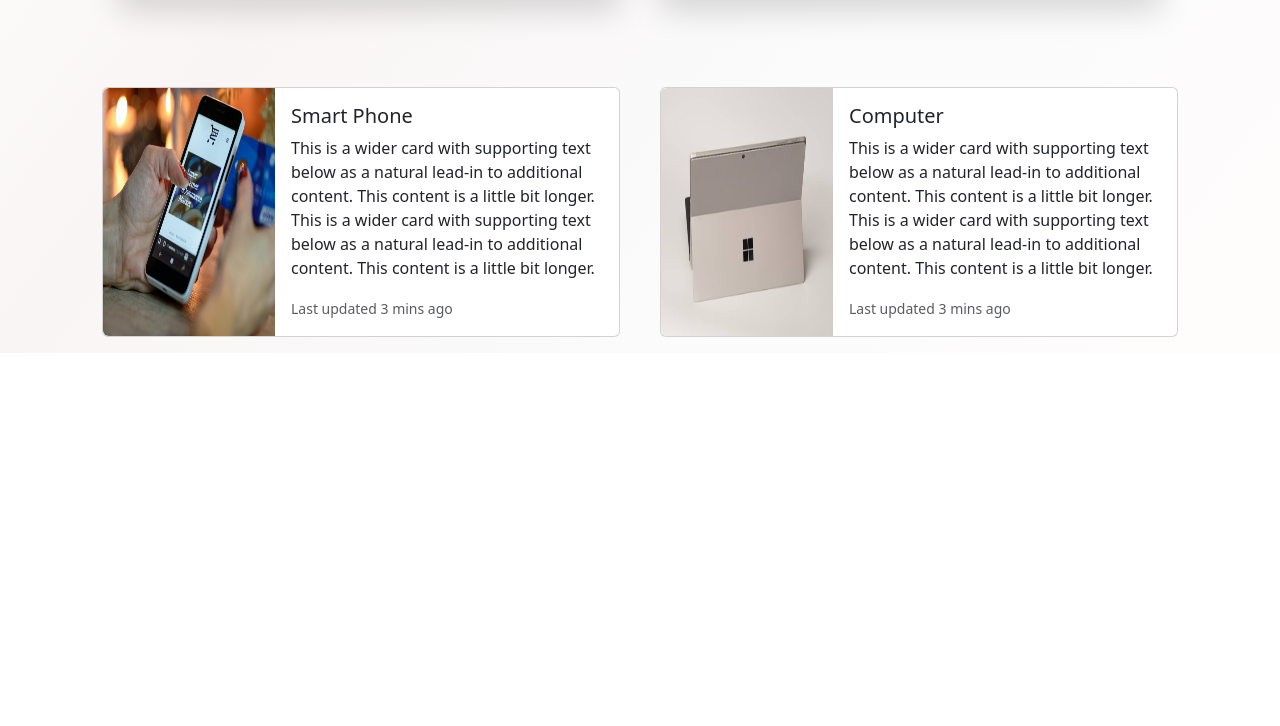
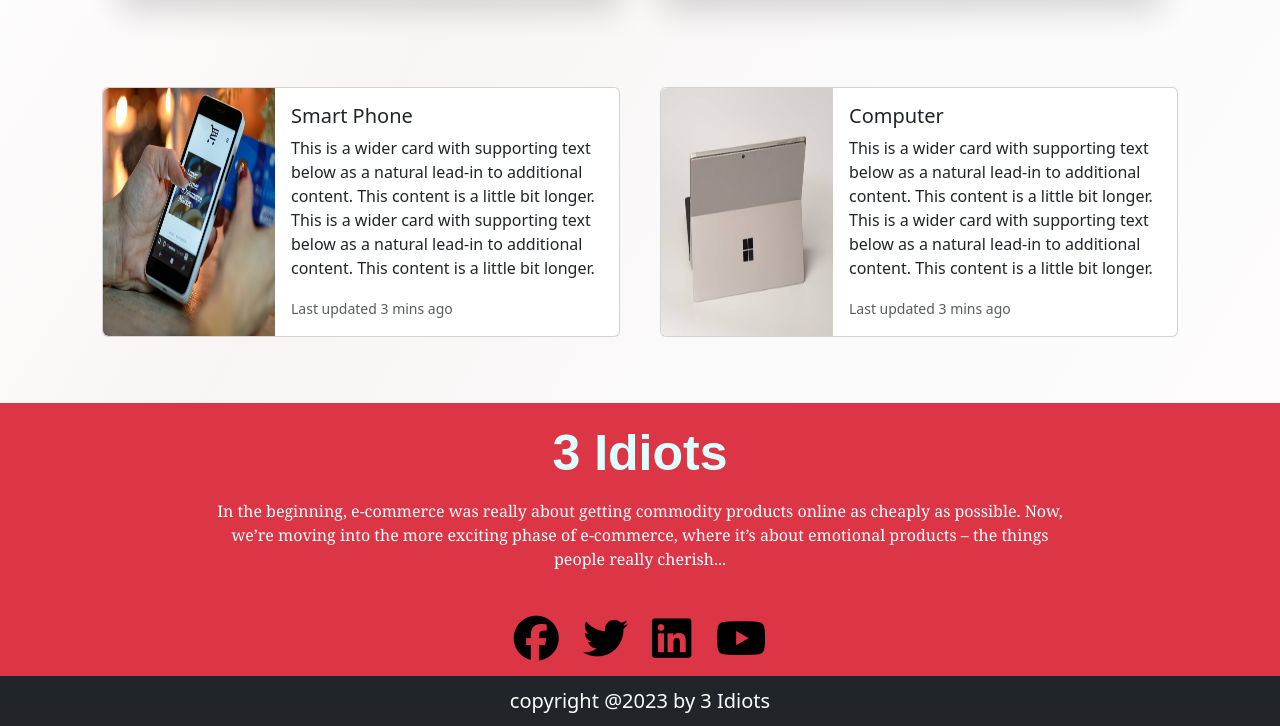
Before and after one commit to alaminkhan786/3-idiots, a plain HTML site: page index.html in a window 1280 px wide. Shown: the part 1349-2075 px from the top of the page. Before the commit the page ends 1702 px from the top, so only its background shows below. Drawn offline with nearby package versions, Linux system fonts and the light colour scheme.

Commit message:
Sohel Talukder

```diff
--- a/index.html
+++ b/index.html
@@ -150,3 +150,30 @@
           </div>
       </div>
   </div>
+
+
+  <!-- footer by sohel -->
+
+  <footer class="bg-danger ">
+    <div class="name">
+        <h2>3 Idiots</h2>
+    </div>
+    <br><br>
+    <div class="font">
+        <p>In the beginning, e-commerce was really about getting commodity products online as cheaply as possible. Now, we’re moving into the more exciting phase of e-commerce, where it’s about emotional products – the things people really cherish...</p>
+    </div>
+    <div class="icon">
+        <a href="https://www.facebook.com/"><i class="fa-brands fa-facebook text-black  "></i></a>
+        <a href="https://twitter.com/home"><i class="fa-brands fa-twitter text-black "></i></a>
+        <a href="https://www.linkedin.com/feed/"><i class="fa-brands fa-linkedin text-black "></i></a>
+        <a href="https://www.youtube.com/"><i class="fa-brands fa-youtube text-black "></i></a>
+    </div>
+    <div class="copy bg-dark text-bg-success ">
+        copyright @2023 by 3 Idiots
+    </div>
+</footer>
+
+
+<script src="https://cdn.jsdelivr.net/npm/bootstrap@5.3.2/dist/js/bootstrap.bundle.min.js" integrity="sha384-C6RzsynM9kWDrMNeT87bh95OGNyZPhcTNXj1NW7RuBCsyN/o0jlpcV8Qyq46cDfL" crossorigin="anonymous"></script>
+</body>
+</html>
--- a/style.css
+++ b/style.css
@@ -187,3 +187,49 @@ li a:hover{
     background-color: #fff06e;
     color: black;
   }
+
+  footer{
+    width: 100%;
+    bottom: 0;
+    text-align: center;
+    margin-top: 50px;
+    color: rgb(255, 255, 255);
+
+}
+
+.name h2{
+    font-family: Arial, Helvetica, sans-serif;
+    font-weight: bold;
+    font-size: 50px;
+    color: lightcyan;
+    padding: 20px 0 0 0;
+}
+.font p{
+    width: 850px;
+    text-align: center;
+    margin: 0 auto;
+    font-family:Georgia, 'Times New Roman', Times, serif;
+    position: relative;
+    top: -40px;
+
+}
+.icon i{
+    font-size: 45px;
+    position: relative;
+    top: -5px;
+    padding: 10px;
+    color: #2affc2;
+
+}
+
+.copy{
+    width: 100%;
+    height: 50px;
+    background-color: lightsalmon;
+    color: black;
+    font-weight: 500;
+    font-size: 20px;
+    font-family: system-ui, -apple-system, BlinkMacSystemFont, 'Segoe UI', Roboto, Oxygen, Ubuntu, Cantarell, 'Open Sans', 'Helvetica Neue', sans-serif;
+    position: relative;
+    line-height: 50px;
+}
```
